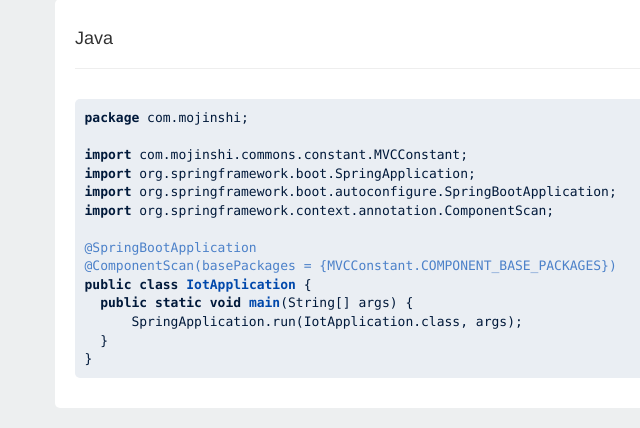
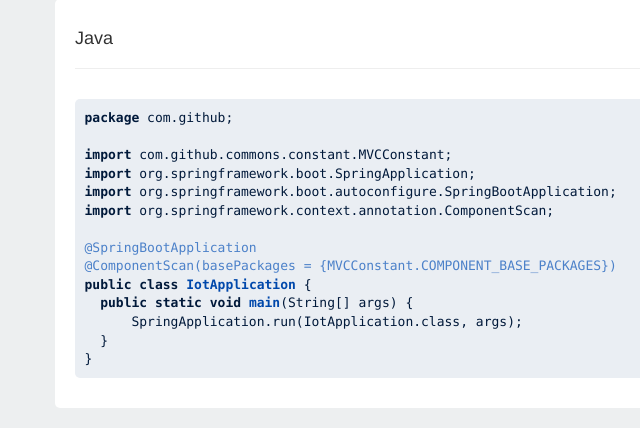
Before and after one commit to Suxiaogang/help, a plain HTML site: page index.html in a window 1280 px wide. Shown: the part 10213-10641 px from the top of the page, 0-640 px from the left. Drawn offline with nearby package versions, Linux system fonts and the light colour scheme.

Commit message:
Update index.html

```diff
--- a/index.html
+++ b/index.html
@@ -686,9 +686,9 @@ If you are unsure which mode you are in, press <kbd>Esc</kbd>. If you were in in
         <div class="col-md-12 nav" id="Java">
 			<div class="page-header"><h4>Java</h4></div>
 			<pre class="prettyprint">
-package com.mojinshi;
+package com.github;
 
-import com.mojinshi.commons.constant.MVCConstant;
+import com.github.commons.constant.MVCConstant;
 import org.springframework.boot.SpringApplication;
 import org.springframework.boot.autoconfigure.SpringBootApplication;
 import org.springframework.context.annotation.ComponentScan;
```
